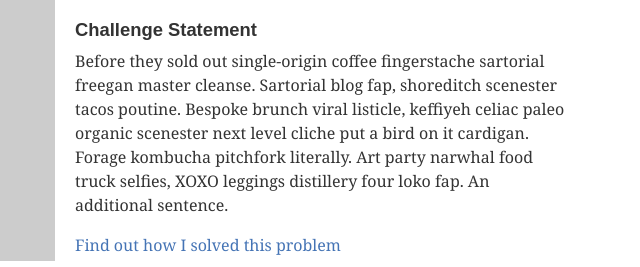
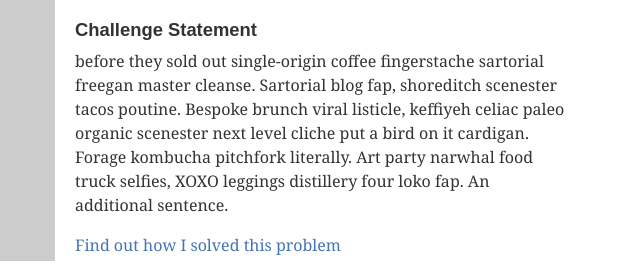
Before and after one commit to rachitraam/Portfolio, a plain HTML site: page index.html in a window 1280 px wide. Shown: the part 367-634 px from the top of the page, 575-1215 px from the left. Drawn offline with nearby package versions, Linux system fonts and the light colour scheme; placeholder pictures from the web are drawn by us.

Commit message:
PES2UG22CS426

```diff
--- a/index.html
+++ b/index.html
@@ -84,7 +84,7 @@
                 <article>
                 	<h3>Title of Project</h3>
                     <h4>Challenge Statement</h4>
-                    <p>Before they sold out single-origin coffee fingerstache sartorial freegan master cleanse. Sartorial blog fap, shoreditch scenester tacos poutine. Bespoke brunch viral listicle, keffiyeh celiac paleo organic scenester next level cliche put a bird on it cardigan. Forage kombucha pitchfork literally. Art party narwhal food truck selfies, XOXO leggings distillery four loko fap. An additional sentence.</p> <p><a href="#">Find out how I solved this problem</a></p>
+                    <p>before they sold out single-origin coffee fingerstache sartorial freegan master cleanse. Sartorial blog fap, shoreditch scenester tacos poutine. Bespoke brunch viral listicle, keffiyeh celiac paleo organic scenester next level cliche put a bird on it cardigan. Forage kombucha pitchfork literally. Art party narwhal food truck selfies, XOXO leggings distillery four loko fap. An additional sentence.</p> <p><a href="#">Find out how I solved this problem</a></p>
                 </article>
             </section> <!-- end row -->
 
--- a/styles.css
+++ b/styles.css
@@ -1,6 +1,6 @@
 
 /********************* NOTES ************************
-The basic resets below allow you to create your own styling
+the basic resets below allow you to create your own styling
 without having to fight some of the most annoying built in
 agent user styles.
 ****************************************************/
```
Also changed, not shown: 1 other file.
